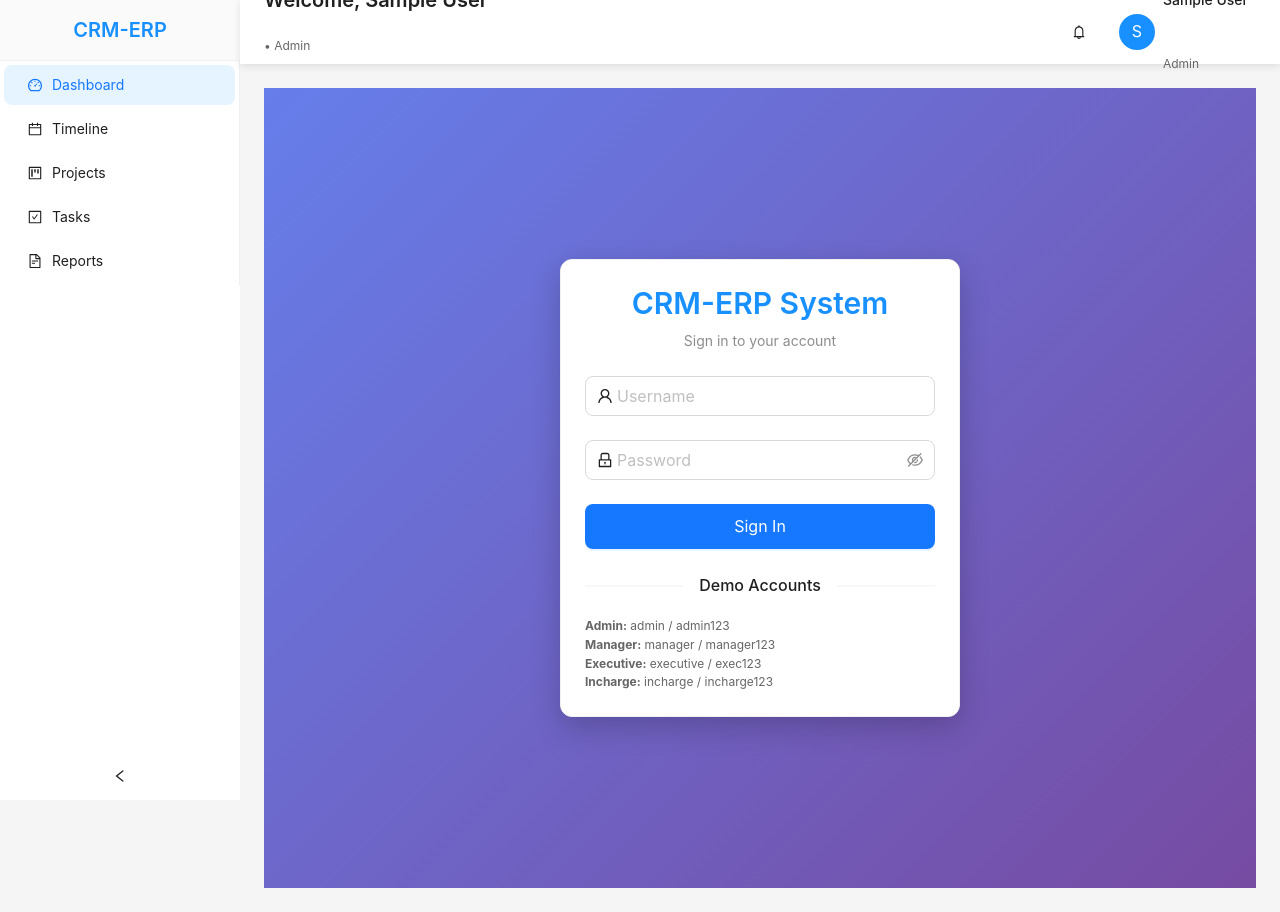
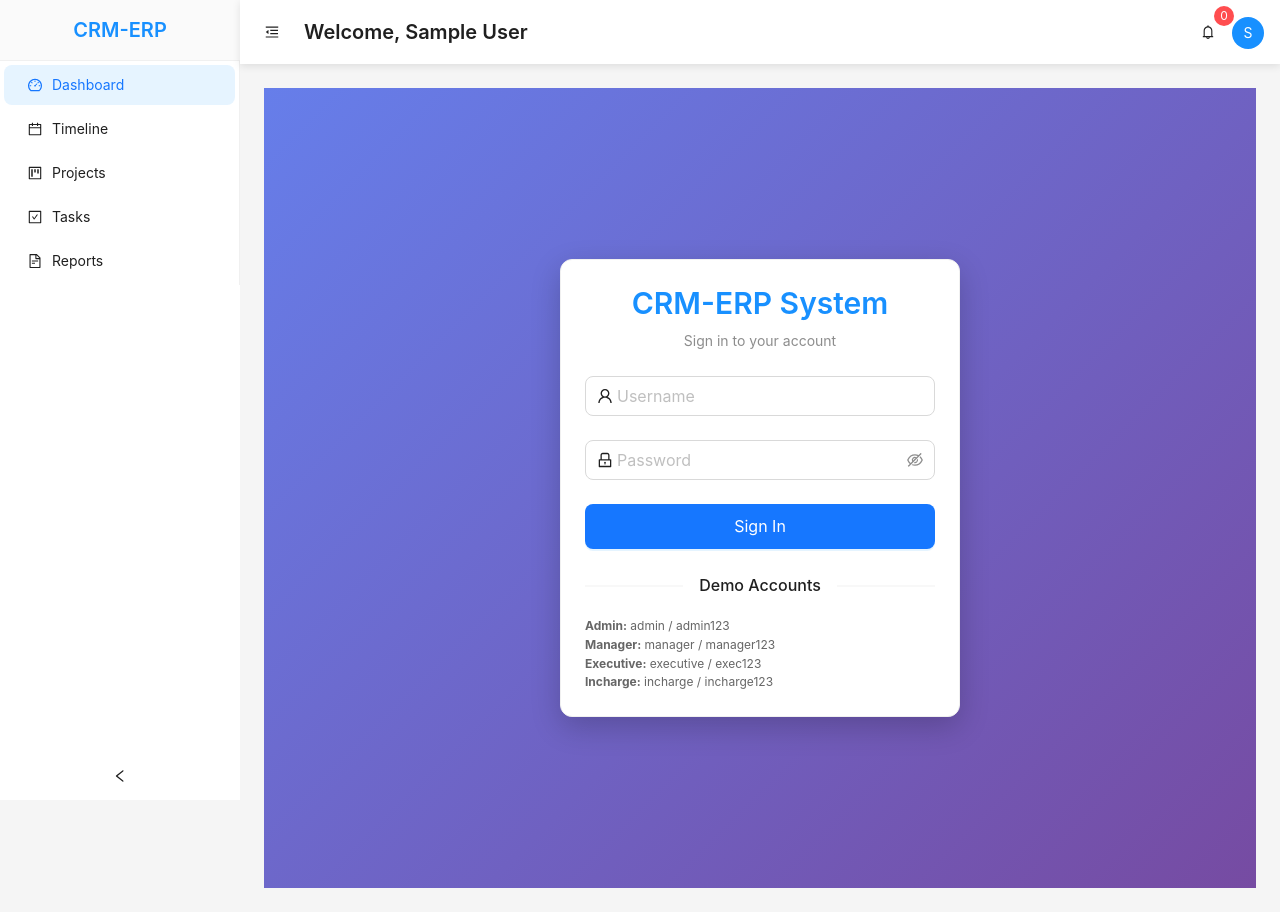
Before and after one commit to Pavan-dap/DruvoBuilds, a React (Vite) app: page /#/login in a window 1280 px wide. Built offline with nearby package versions, Linux system fonts and the light colour scheme; sample sign-in values are in the browser's storage.

Commit message:
ganttchart.

```diff
--- a/src/App.jsx
+++ b/src/App.jsx
@@ -17,6 +17,7 @@ import {
   Typography,
   Badge,
   message,
+  Drawer,
 } from "antd";
 import {
   DashboardOutlined,
@@ -36,52 +37,22 @@ import Dashboard from "./pages/Dashboard";
 import Projects from "./pages/Projects";
 import Tasks from "./pages/Tasks";
 import Reports from "./pages/Reports";
+import GanttChart from "./pages/GanttChart";
 import LoginPage from "./pages/LoginPage";
 import UserProfile from "./components/UserProfile";
 import ProtectedRoute from "./components/ProtectedRoute";
 import { AuthProvider, useAuth } from "./contexts/AuthContext";
-// import GanttChart from "./pages/GanttChart";
-
-// import { DataProvider } from "./contexts/DataContext";
-// import { GlobalStateProvider } from "./contexts/GlobalStateContext";
-
-// import "./styles/App.css";
 
 const { Header, Content, Sider } = Layout;
 const { Title } = Typography;
 
 // --- Menu items ---
 const menuItems = [
-  {
-    key: "dashboard",
-    path: "/dashboard",
-    icon: <DashboardOutlined />,
-    label: "Dashboard",
-  },
-  {
-    key: "timeline",
-    path: "/timeline",
-    icon: <CalendarOutlined />,
-    label: "Timeline",
-  },
-  {
-    key: "projects",
-    path: "/projects",
-    icon: <ProjectOutlined />,
-    label: "Projects",
-  },
-  {
-    key: "tasks",
-    path: "/tasks",
-    icon: <CheckSquareOutlined />,
-    label: "Tasks",
-  },
-  {
-    key: "reports",
-    path: "/reports",
-    icon: <FileTextOutlined />,
-    label: "Reports",
-  },
+  { key: "dashboard", path: "/dashboard", icon: <DashboardOutlined />, label: "Dashboard" },
+  { key: "timeline", path: "/timeline", icon: <CalendarOutlined />, label: "Timeline" },
+  { key: "projects", path: "/projects", icon: <ProjectOutlined />, label: "Projects" },
+  { key: "tasks", path: "/tasks", icon: <CheckSquareOutlined />, label: "Tasks" },
+  { key: "reports", path: "/reports", icon: <FileTextOutlined />, label: "Reports" },
 ];
 
 function AppContent() {
@@ -91,13 +62,15 @@ function AppContent() {
 
   const [collapsed, setCollapsed] = useState(false);
   const [isMobile, setIsMobile] = useState(false);
+  const [drawerVisible, setDrawerVisible] = useState(false);
 
   // Redirect to login if not authenticated
   useEffect(() => {
-    if (!isAuthenticated && location.pathname !== '/login') {
-      navigate('/login');
+    if (!isAuthenticated && location.pathname !== "/login") {
+      navigate("/login");
     }
   }, [isAuthenticated, location.pathname, navigate]);
+
   const getActiveMenuKey = () => {
     const item = menuItems.find((i) => i.path === location.pathname);
     return item ? item.key : "dashboard";
@@ -106,7 +79,9 @@ function AppContent() {
   const checkMobile = useCallback(() => {
     const mobile = window.innerWidth < 768;
     setIsMobile(mobile);
-    if (mobile) setCollapsed(true);
+    if (mobile) {
+      setCollapsed(true);
+    }
   }, []);
 
   useEffect(() => {
@@ -117,54 +92,20 @@ function AppContent() {
 
   const handleLogout = () => {
     logout();
-    message.success('Logged out successfully');
-    navigate('/login');
+    message.success("Logged out successfully");
+    navigate("/login");
   };
+
   const userMenuItems = [
-    {
-      key: "profile",
-      icon: <UserOutlined />,
-      label: "Profile",
-      onClick: () => navigate('/profile'),
-    },
-    {
-      key: "settings",
-      icon: <SettingOutlined />,
-      label: "Settings",
-    },
+    { key: "profile", icon: <UserOutlined />, label: "Profile", onClick: () => navigate("/profile") },
+    { key: "settings", icon: <SettingOutlined />, label: "Settings" },
     { type: "divider" },
-    {
-      key: "logout",
-      icon: <LogoutOutlined />,
-      label: "Logout",
-      onClick: handleLogout,
-    },
+    { key: "logout", icon: <LogoutOutlined />, label: "Logout", onClick: handleLogout },
   ];
 
-  // Show login page if not authenticated
-  if (!isAuthenticated) {
-    return <LoginPage />;
-  }
-  return (
-    <Layout style={{ minHeight: "100vh" }}>
-      {/* Sidebar */}
-      <Sider
-        collapsible
-        collapsed={collapsed}
-        onCollapse={setCollapsed}
-        theme="light"
-        width={240}
-        collapsedWidth={isMobile ? 0 : 80}
-        style={{
-          position: isMobile ? "fixed" : "relative",
-          zIndex: isMobile ? 1000 : "auto",
-          height: "100vh",
-          left: 0,
-          top: 0,
-          bottom: 0,
-          boxShadow: isMobile ? "2px 0 8px rgba(0,0,0,0.15)" : "none",
-        }}
-      >
+  // --- Shared menu content ---
+  const menuContent = (
+    <>
       <div
         style={{
           padding: "16px",
@@ -186,46 +127,77 @@ function AppContent() {
           label: i.label,
           onClick: () => {
             navigate(i.path);
-              if (isMobile) setCollapsed(true);
+            if (isMobile) setDrawerVisible(false); // auto-close drawer
           },
         }))}
       />
+    </>
+  );
+
+  return (
+    <Layout style={{ minHeight: "100vh" }}>
+      {/* Desktop Sider */}
+      {!isMobile && (
+        <Sider
+          collapsible
+          collapsed={collapsed}
+          onCollapse={setCollapsed}
+          theme="light"
+          width={240}
+          collapsedWidth={80}
+          style={{
+            height: "100vh",
+            left: 0,
+            top: 0,
+            bottom: 0,
+          }}
+        >
+          {menuContent}
         </Sider>
+      )}
 
-      {/* Main */}
+      {/* Mobile Drawer */}
+      {isMobile && (
+        <Drawer
+          placement="left"
+          closable={false}
+          open={drawerVisible}
+          onClose={() => setDrawerVisible(false)}
+          size="small"
+        >
+          {menuContent}
+        </Drawer>
+      )}
+
+      {/* Main Layout */}
       <Layout>
         <Header
           style={{
             background: "#fff",
-            padding: "0 24px",
+            padding: "0 16px",
             display: "flex",
             justifyContent: "space-between",
             alignItems: "center",
             boxShadow: "0 2px 8px rgba(0,0,0,0.1)",
             position: "fixed",
-            width: `calc(100% - ${isMobile ? 0 : collapsed ? 80 : 240}px)`,
+            width: `calc(100% - ${!isMobile ? (collapsed ? 80 : 240) : 0}px)`,
             right: 0,
             zIndex: 100,
             transition: "width 0.2s",
           }}
         >
-          <div style={{
-            display: "flex",
-            alignItems: "center",
-            gap: "16px",
-            flex: 1,
-            minWidth: 0
-          }}>
+          <div style={{ display: "flex", alignItems: "center", gap: "16px", flex: 1, minWidth: 0 }}>
+            {/* Toggle Button */}
+            {isMobile ? (
+              <Button type="text" icon={<MenuUnfoldOutlined />} onClick={() => setDrawerVisible(true)} />
+            ) : (
               <Button
                 type="text"
                 icon={collapsed ? <MenuUnfoldOutlined /> : <MenuFoldOutlined />}
                 onClick={() => setCollapsed(!collapsed)}
-              style={{
-                display: isMobile ? "inline-flex" : "none",
-                alignItems: "center",
-                justifyContent: "center"
-              }}
               />
+            )}
+
             <div style={{ minWidth: 0, flex: 1 }}>
               <Title
                 level={4}
@@ -234,83 +206,22 @@ function AppContent() {
                   fontSize: isMobile ? "16px" : "20px",
                   whiteSpace: "nowrap",
                   overflow: "hidden",
-                  textOverflow: "ellipsis"
+                  textOverflow: "ellipsis",
                 }}
               >
-                Welcome, {user?.name || 'User'}
+                Welcome, {user?.name || "User"}
               </Title>
-              {!isMobile && (
-                <div style={{
-                  fontSize: "12px",
-                  color: "#666",
-                  textTransform: "capitalize"
-                }}>
-                  {user?.designation} • {user?.role}
-                </div>
-              )}
             </div>
           </div>
 
-          <Space size="middle">
-            <Badge count={0}>
-              <Button
-                type="text"
-                icon={<BellOutlined />}
-                style={{
-                  display: "flex",
-                  alignItems: "center",
-                  justifyContent: "center"
-                }}
-              />
+          <Space size="small">
+            <Badge count={0} showZero>
+              <Button type="text" icon={<BellOutlined />} />
             </Badge>
-            <Dropdown
-              menu={{ items: userMenuItems }}
-              placement="bottomRight"
-              trigger={['click']}
-            >
-              <div style={{
-                display: "flex",
-                alignItems: "center",
-                cursor: "pointer",
-                padding: "4px 8px",
-                borderRadius: "6px",
-                transition: "background-color 0.2s"
-              }}>
-                <Avatar
-                  size={isMobile ? 32 : 36}
-                  style={{
-                    backgroundColor: "#1890ff",
-                    fontSize: isMobile ? "14px" : "16px"
-                  }}
-                >
-                  {user?.name?.charAt(0)?.toUpperCase() || 'U'}
+            <Dropdown menu={{ items: userMenuItems }} placement="bottomRight" trigger={["click"]}>
+              <Avatar style={{ cursor: "pointer", backgroundColor: "#1890ff" }}>
+                {user?.name?.charAt(0)?.toUpperCase() || "U"}
               </Avatar>
-                {!isMobile && (
-                  <div style={{
-                    marginLeft: "8px",
-                    textAlign: "left",
-                    minWidth: 0
-                  }}>
-                    <div style={{
-                      fontSize: "14px",
-                      fontWeight: 500,
-                      whiteSpace: "nowrap",
-                      overflow: "hidden",
-                      textOverflow: "ellipsis",
-                      maxWidth: "120px"
-                    }}>
-                      {user?.name}
-                    </div>
-                    <div style={{
-                      fontSize: "12px",
-                      color: "#666",
-                      textTransform: "capitalize"
-                    }}>
-                      {user?.role}
-                    </div>
-                  </div>
-                )}
-              </div>
             </Dropdown>
           </Space>
         </Header>
@@ -342,7 +253,7 @@ function AppContent() {
                 </ProtectedRoute>
               }
             />
-            {/* <Route path="/timeline" element={<GanttChart />} /> */}
+            <Route path="/timeline" element={<GanttChart />} />
             <Route
               path="/projects"
               element={
@@ -379,13 +290,9 @@ function App() {
   return (
     <AuthProvider>
       <Router>
-        {/* <GlobalStateProvider> */}
-        {/* <DataProvider> */}
         <Routes>
           <Route path="/*" element={<AppContent />} />
         </Routes>
-        {/* </DataProvider> */}
-        {/* </GlobalStateProvider> */}
       </Router>
     </AuthProvider>
   );
--- /dev/null
+++ b/src/pages/GanttChart.jsx
@@ -0,0 +1,9 @@
+import React from 'react'
+
+const GanttChart = () => {
+    return (
+        <div>GanttChart</div>
+    )
+}
+
+export default GanttChart
```
Lines whose indentation alone changed are shown as unchanged.
